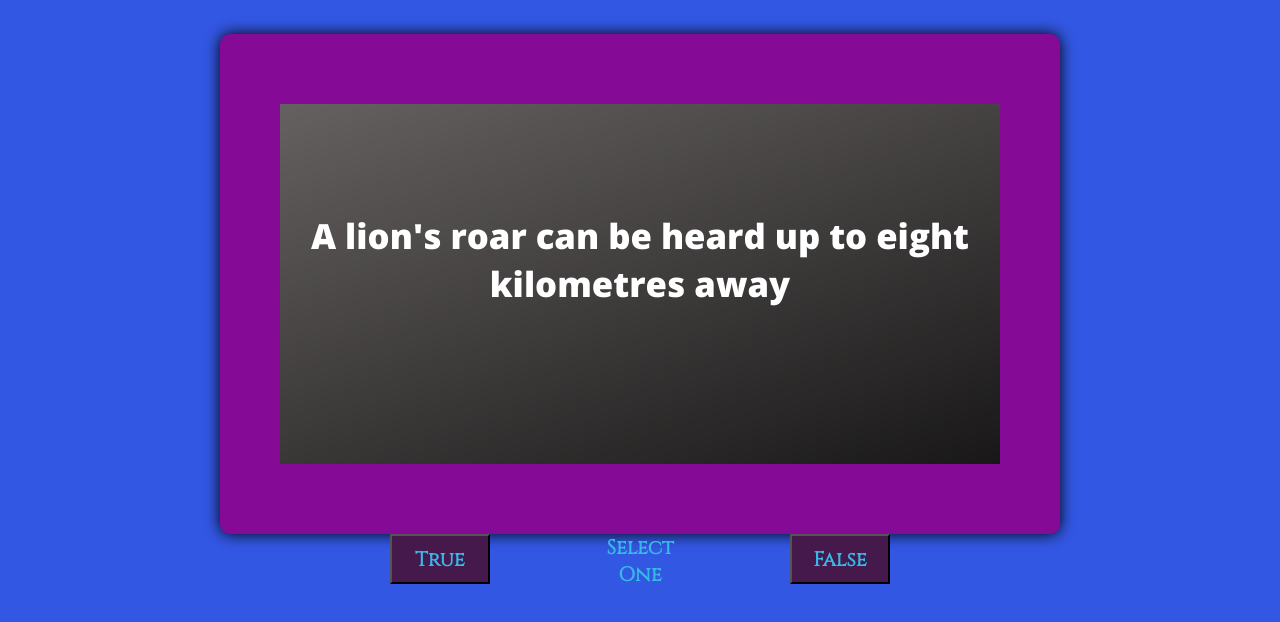
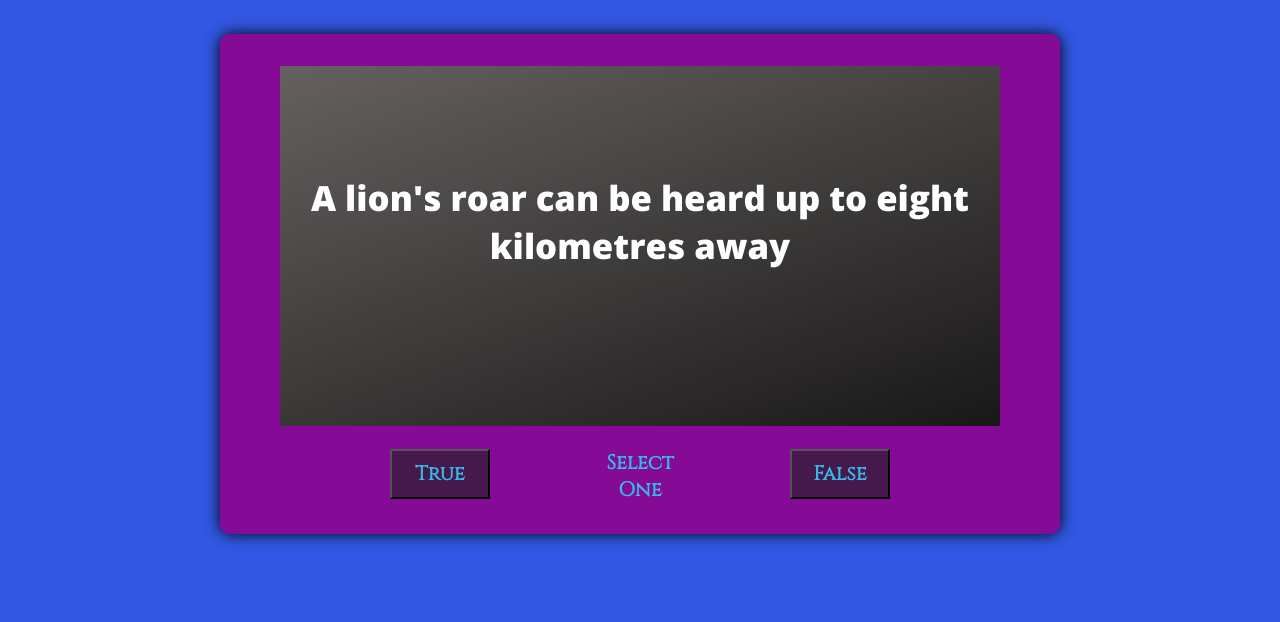
Before and after one commit to Ababka/Trivia-Game, a plain HTML site: page index.html in a window 1280 px wide. Shown: the part 106-728 px from the top of the page. Drawn offline with Linux system fonts and the light colour scheme.

Commit message:
fixed bug

```diff
--- a/index.html
+++ b/index.html
@@ -14,6 +14,7 @@
         <div id="leadIn">The Best Game You'll Play Today!</div>
     </header>
     <div id="body">
+        <div id="question">
             <img src="Questions\test0.png" alt="quiz questions">
         </div>
         <div id="choose">
```
